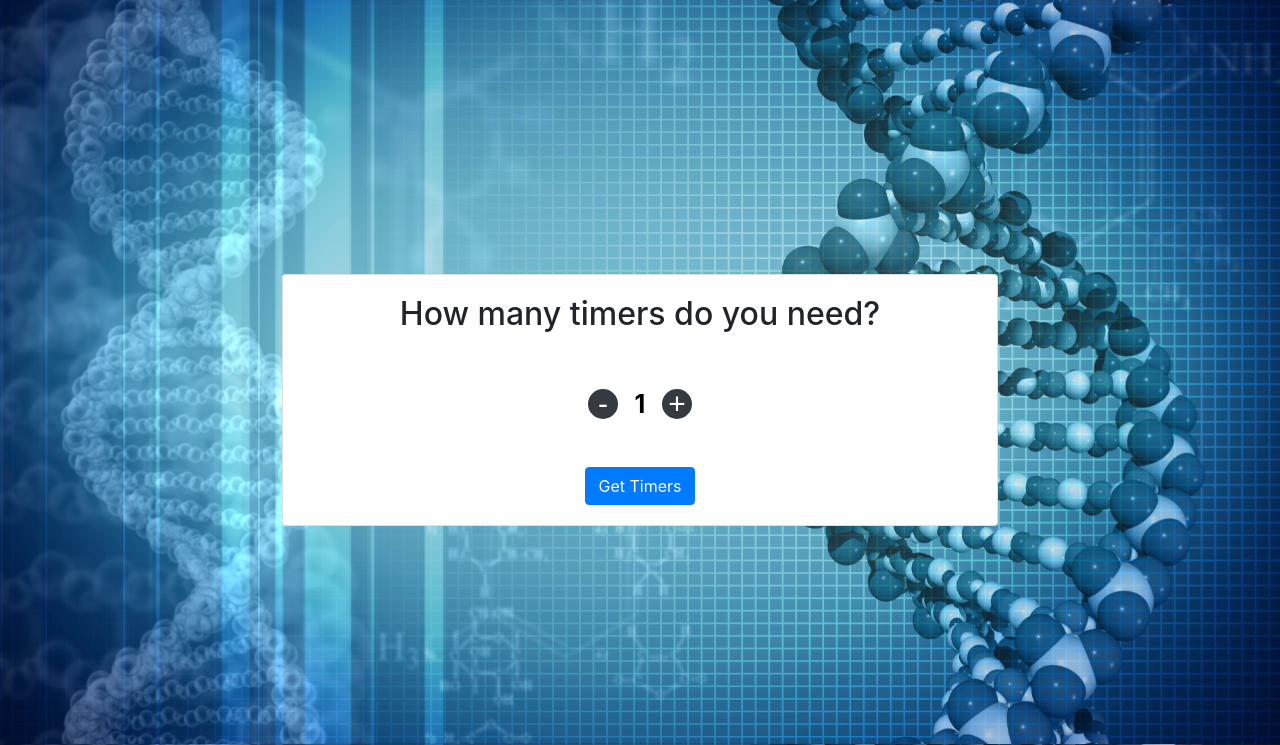
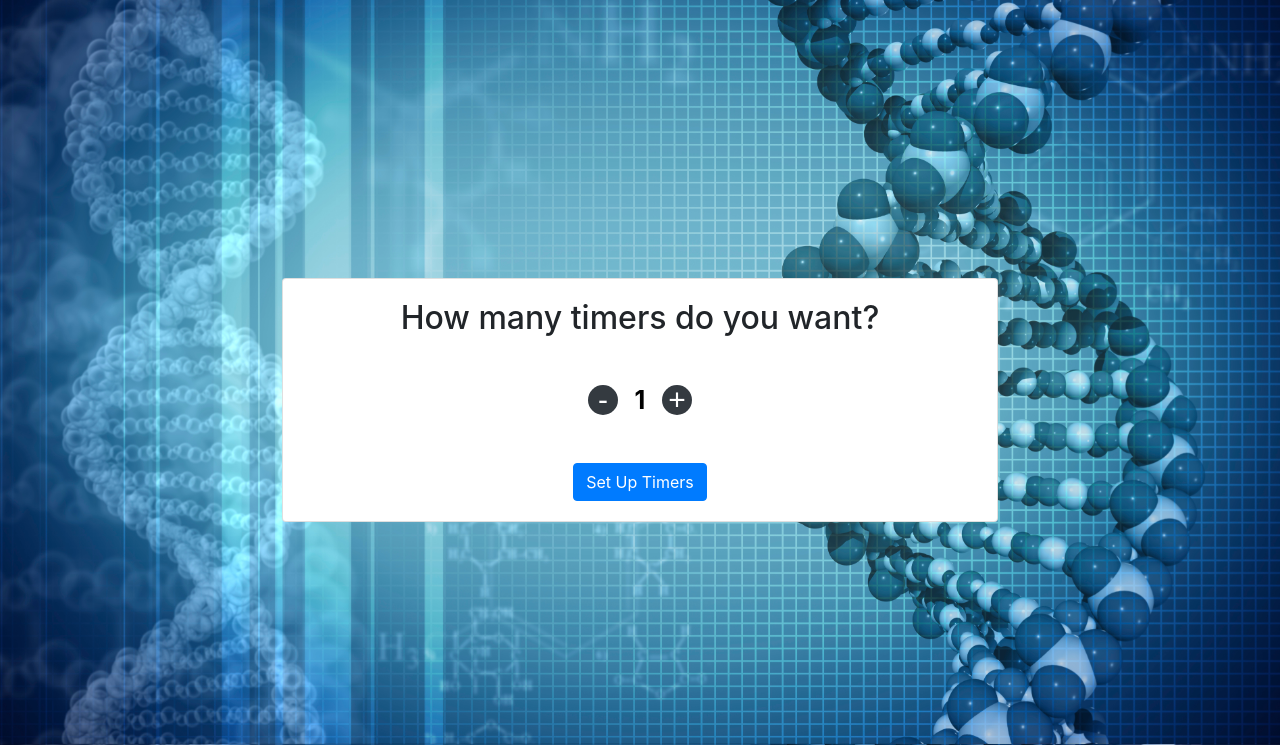
Before and after one commit to brettvanderwerff/LabManager, a Flask app: page /quick_timer_array in a window 1280 px wide. Shown: the part 56-801 px from the top of the page. Run offline with Flask 2, Linux system fonts and the light colour scheme; some libraries are stand-ins or nearby versions.

Commit message:
add user form

```diff
--- a/app/routes.py
+++ b/app/routes.py
@@ -37,13 +37,16 @@ def quick_timer():
     return render_template('quick_timer.html', timer=1, logged_in=current_user.is_authenticated)
 
 
-@app.route('/quick_timer_array')
+@app.route('/quick_timer_array', methods=['GET', 'POST'])
 def quick_timer_array():
-    return render_template('quick_timer_array.html', logged_in=current_user.is_authenticated)
+    form = SetUpTimers()
+    if form.validate_on_submit():
+        return redirect(url_for('timer_array', number_timers = form.selector.data))
+    return render_template('quick_timer_array.html', form=form, logged_in=current_user.is_authenticated)
 
 
 @app.route('/timer_array/<number_timers>')
-def button_array(number_timers):
+def timer_array(number_timers):
     number_timers = [i for i in range(int(number_timers))]
     timers_per_row = 3
     grid_list = [number_timers[i * timers_per_row:(i + 1) * timers_per_row] for i in range((len(number_timers) + timers_per_row - 1) // timers_per_row)]
@@ -70,8 +73,12 @@ def register():
 def set_up_timers():
     form = SetUpTimers()
     if form.validate_on_submit():
-        return form.selector.data
+        return redirect(url_for('set_up_timers_form', number_timers=form.selector.data))
     return render_template('set_up_timers.html', logged_in=current_user.is_authenticated, form=form)
+
+@app.route('/set_up_timers_form/<number_timers>', methods=['GET', 'POST'])
+def set_up_timers_form(number_timers):
+    return render_template('set_up_timers_form.html')
 
 @app.route('/logout')
 @login_required
--- a/app/static/js/custom-scripts.js
+++ b/app/static/js/custom-scripts.js
@@ -103,7 +103,6 @@ function createTimer(number) {
 // Counter number function
 
 $(document).ready(function(){
-    $('.count').prop('disabled', true);
     $(document).on('click','.plus',function(){
         if ($('.count').val() >= parseInt($('.count').attr('max'))) {
                 $('.count').val(parseInt($('.count').attr('max')));
@@ -119,16 +118,6 @@ $(document).ready(function(){
         });
 });
 
-//Redirect function
-
-function Redirect() {
-    let current_url = window.location.href
-    let counter_number = document.getElementById("selector").value
-    let redirect_endpoint = "timer_array/" + counter_number
-    let replaced_url = current_url.replace("quick_timer_array", redirect_endpoint)
-    console.log(replaced_url)
-    window.location = replaced_url
-}
 
 //Prevent user from hitting enter on web forms
 $(document).ready(function() {
--- a/app/templates/quick_timer_array.html
+++ b/app/templates/quick_timer_array.html
@@ -1,21 +1,23 @@
 {% extends "base.html" %}
-
 {% block content %}
 <div class="container-fluid h-100">
     <div class="row h-100 justify-content-center align-items-center">
         <div class="col-sm-7">
             <div class="card card-body">
+                <form action="" method="post" role="form" novalidate>
+                    {{ form.csrf_token }}
                     <div>
-                <h2 class="text-black">How many timers do you need?</h2>
+                        <h2 class="text-black">How many timers do you want?</h2>
                     </div>
                     <div class="qty mt-5">
                         <span class="minus bg-dark">-</span>
-                        <input id="selector" type="number" class="count" name="qty" value="1" max="25">
+                        {{ form.selector(type="text", class="count",  value="1", max="25")|safe }}
                         <span class="plus bg-dark">+</span>
                     </div>
                     <div class="mt-5">
-                     <button  type="button" class="btn btn-primary" onclick="Redirect()">Get Timers</button>
+                    {{ form.submit(type="submit", class="btn btn-primary", value=form.submit.label.text)|safe }}
                     </div>
+                </form>
             </div>
         </div>
     </div>
--- a/app/templates/set_up_timers.html
+++ b/app/templates/set_up_timers.html
@@ -1,5 +1,4 @@
 {% extends "base.html" %}
-{% from "_render_submit.html" import render_submit %}
 {% block content %}
 <div class="container-fluid h-100">
     <div class="row h-100 justify-content-center align-items-center">
```
Also changed, not shown: app/templates/set_up_timers_form.html (added). Lines whose indentation alone changed are shown as unchanged.
